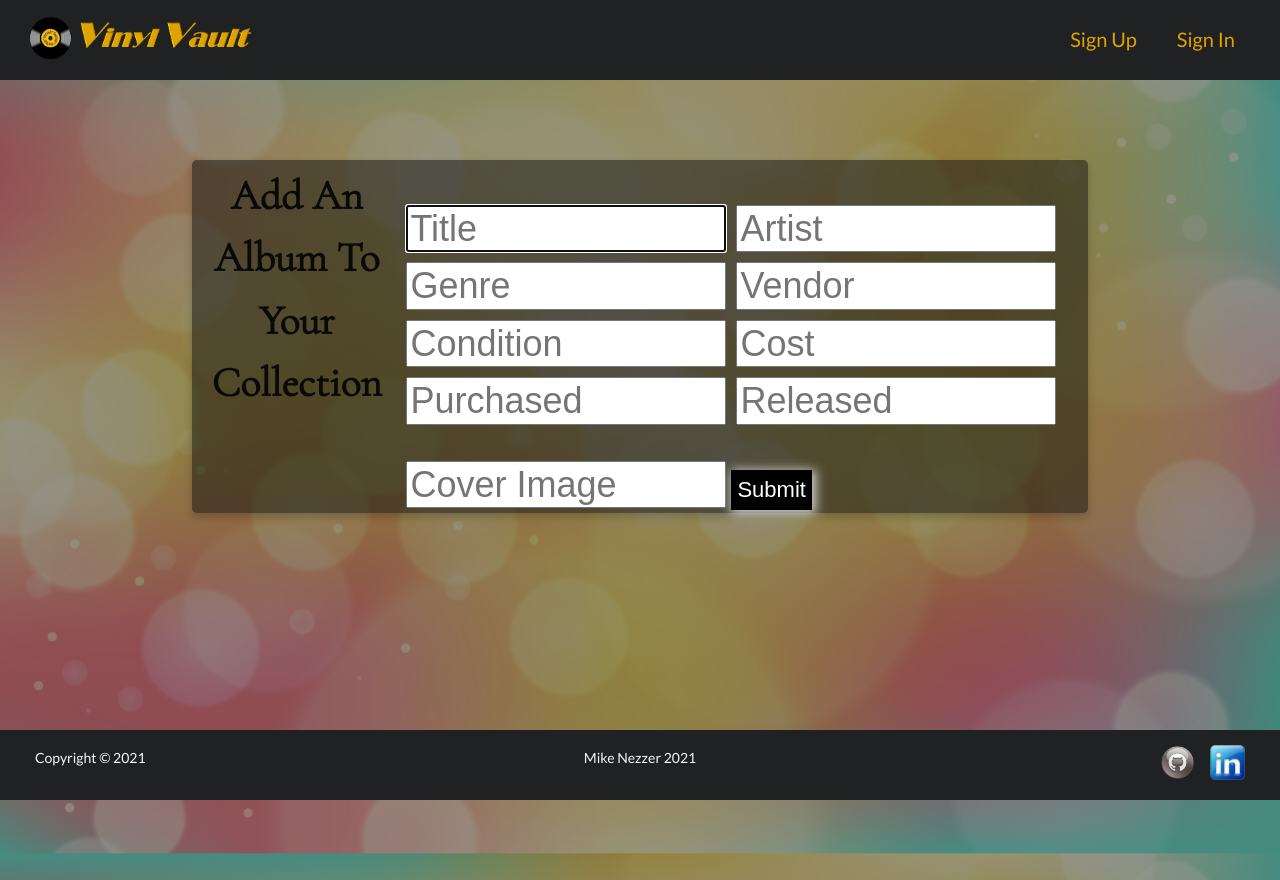
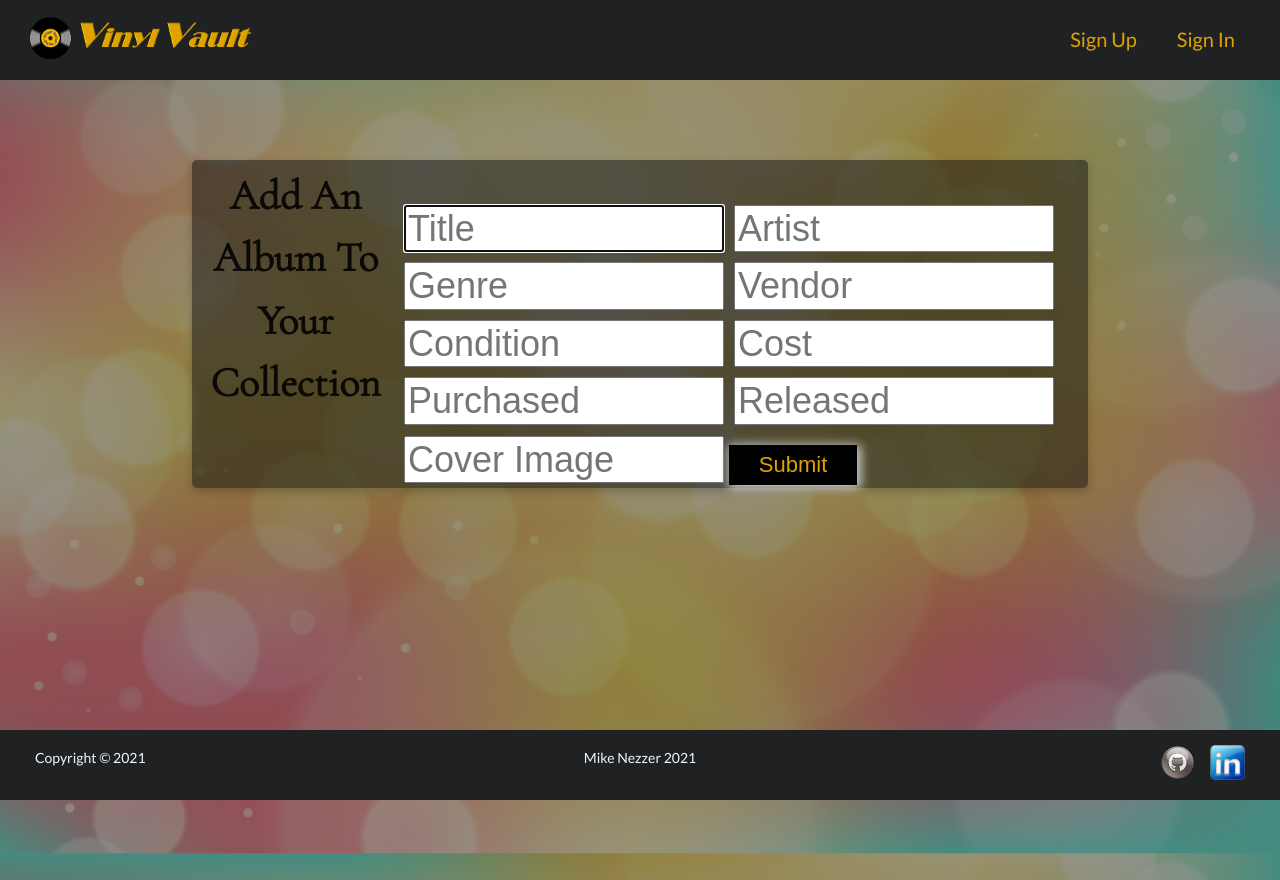
Before and after one commit to mnezz1131/Vinyl-Vault, a React (Create React App) app in the folder client/: page /add-album in a window 1280 px wide. Built offline with nearby package versions, Linux system fonts and the light colour scheme; no server answers; a web font is replaced by a local one.

Commit message:
create album done

```diff
--- a/client/src/screens/AlbumCreate/AlbumCreate.css
+++ b/client/src/screens/AlbumCreate/AlbumCreate.css
@@ -55,13 +55,26 @@ flex-direction: row; */
   font-size: 48px;
 }
 
-.submit-button {
+.ablum-create-submit-button {
   font-size: 22px;
+  font-family: Arial, Helvetica, sans-serif;
   height: 40px;
+  width: 10vw;
   margin-top: 40px;
   background-color: black;
-  color: white;
+  color: #dfa300;
   border: none;
   box-shadow: 2px 2px 10px 2px #cecece;
   cursor: pointer;
+  margin-top:15px !important;
+
 }
+
+.ablum-create-submit-button {
+  transition-duration: 0.4s;
+}
+
+.ablum-create-submit-button:hover {
+  background-color: #fbc804; /* Green */
+  color: black;
+}
--- a/client/src/screens/AlbumCreate/AlbumCreate.jsx
+++ b/client/src/screens/AlbumCreate/AlbumCreate.jsx
@@ -109,7 +109,7 @@ const AlbumCreate = ({ user, handleAlbumCreate, handleLogout }) => {
               onChange={handleChange}
             />
 
-            <button type="submit" className="submit-button">
+            <button type="submit" className="ablum-create-submit-button">
               Submit
             </button>
           </form>
--- a/client/src/screens/AlbumDetail/AlbumDetail.css
+++ b/client/src/screens/AlbumDetail/AlbumDetail.css
@@ -68,9 +68,20 @@ width:10vw;
   box-shadow: 2px 2px 10px 2px #cecece;
   cursor: pointer;
   margin: 0 auto;
+
 }
+
 .album-detail-href{
   color: #dfa300;
+}
+.album-detail-edit-button {
+  transition-duration: 0.4s;
+  color: black !important;
+}
+
+.album-detail-edit-button:hover {
+  background-color: #fbc804; /* Green */
+  color: black !important;
 }
 
 @media only screen and (max-width: 480px) {
--- a/client/src/screens/AlbumEdit/AlbumEdit.css
+++ b/client/src/screens/AlbumEdit/AlbumEdit.css
@@ -62,7 +62,7 @@ h2 {
   /* margin-bottom: -5; */
 }
 
-.edit-submit-button {
+.album-edit-submit-button {
   font-size: 22px;
   font-family: Arial, Helvetica, sans-serif;
   height: 40px;
@@ -75,17 +75,34 @@ h2 {
   cursor: pointer;
   margin-top:15px !important;
 }
-.edit-delete-button {
+.album-edit-submit-button {
+  transition-duration: 0.4s;
+}
+
+.album-edit-submit-button:hover {
+  background-color: #fbc804; /* Green */
+  color: black;
+}
+.album-edit-delete-button {
   font-size: 22px;
   font-family: Arial, Helvetica, sans-serif;
   height: 40px;
   width: 10vw;
   margin-top: 40px;
   background-color: black;
-  color: white !important;
+  color: #dfa300;
   border: none;
   box-shadow: 2px 2px 10px 2px #cecece;
   cursor: pointer;
   margin-top:15px !important;
 
 }
+
+.album-edit-delete-button {
+  transition-duration: 0.4s;
+}
+
+.album-edit-delete-button:hover {
+  background-color: #fbc804; /* Green */
+  color: black;
+}
--- a/client/src/screens/AlbumEdit/AlbumEdit.jsx
+++ b/client/src/screens/AlbumEdit/AlbumEdit.jsx
@@ -158,11 +158,11 @@ const AlbumCreate = ({ user, albums, handleAlbumUpdate, handleLogout, handleAlbu
               onChange={handleChange}
             />
 
-            <button type="submit" className="edit-submit-button">
+            <button type="album-edit-submit" className="album-edit-submit-button">
               Submit
             </button>
           <button
-              className='edit-delete-button'
+              className='album-edit-delete-button'
               onClick={()=>handleAlbumDelete(id)}
             >
               Delete
```
